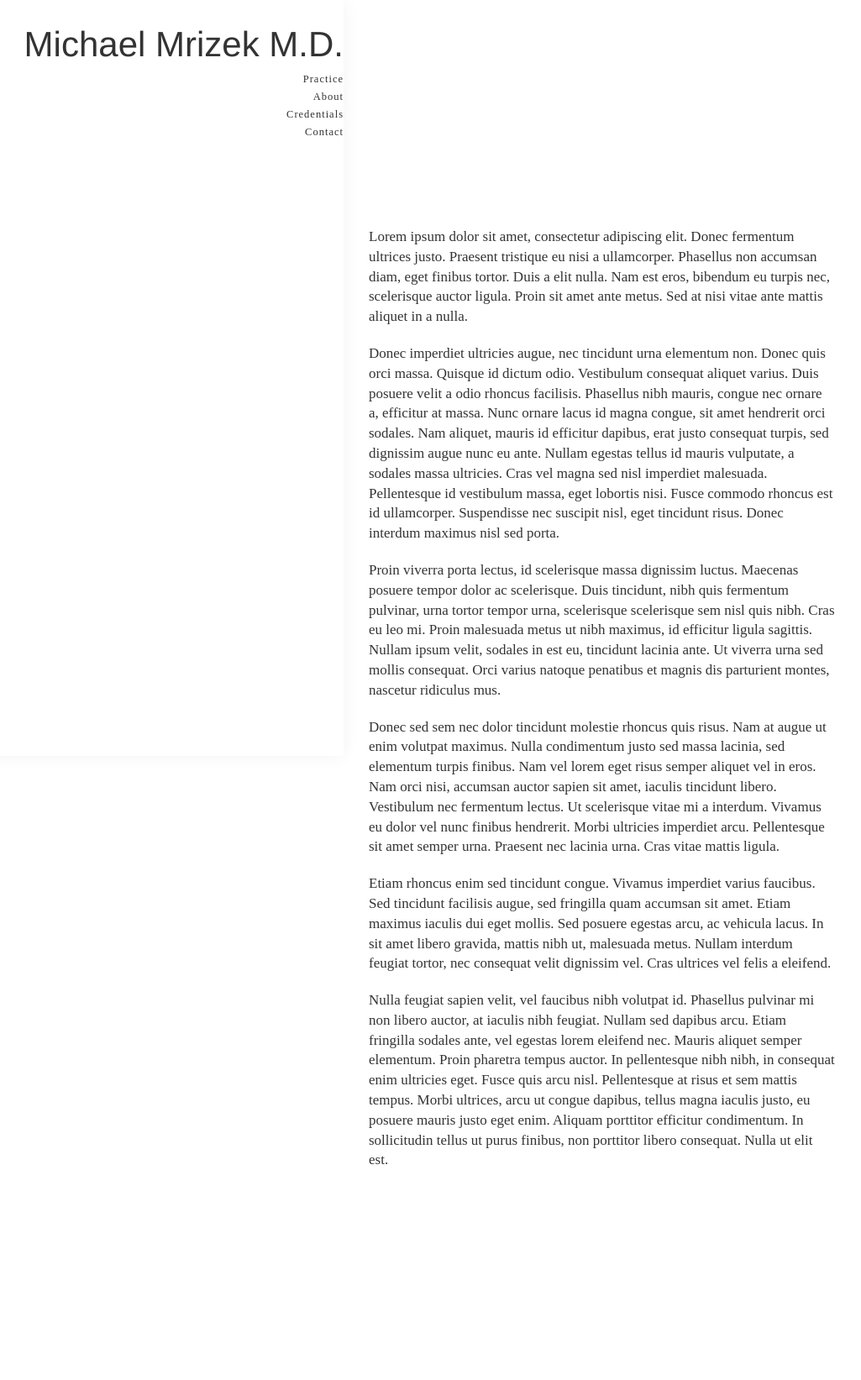
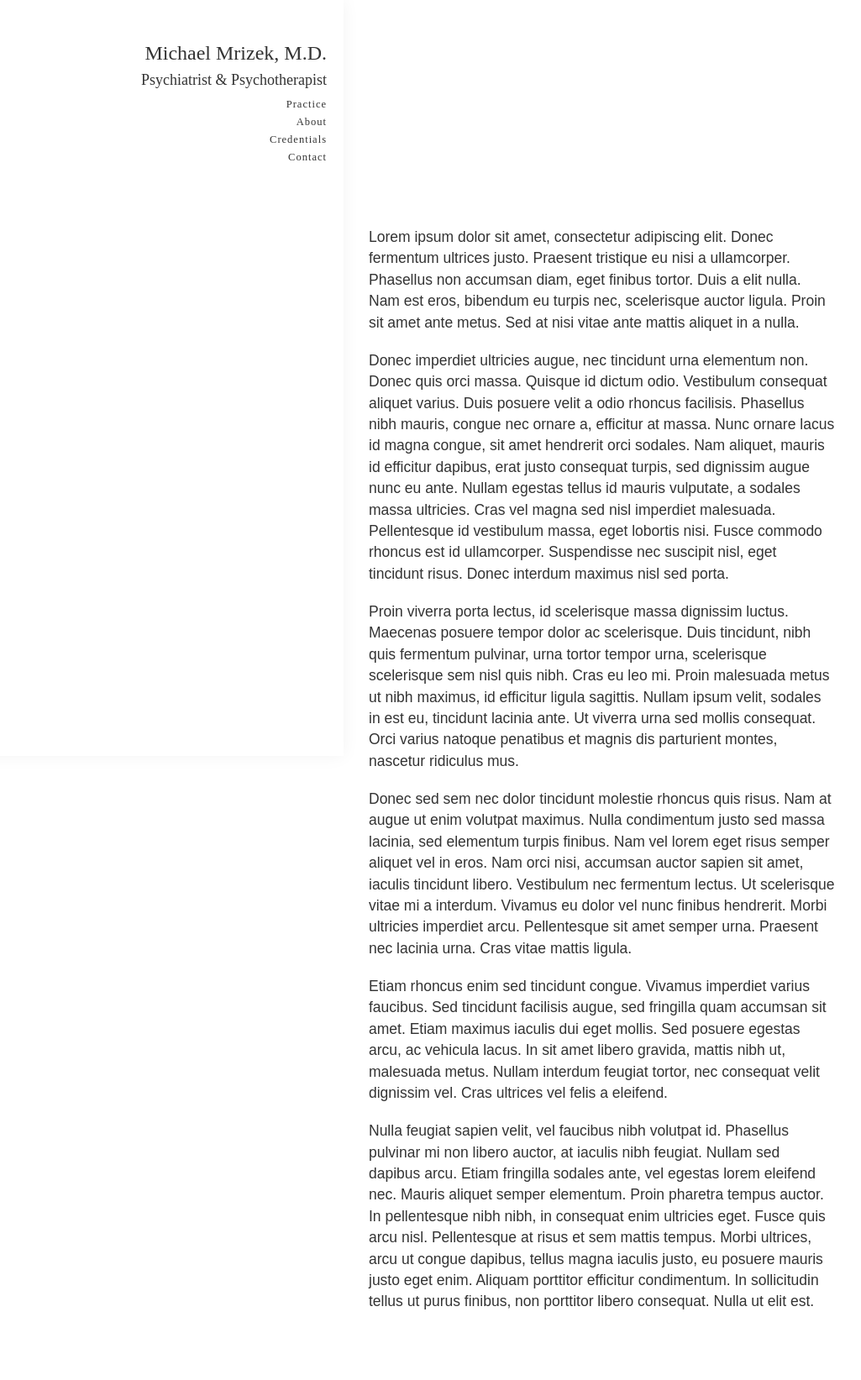
Before and after one commit to carolineportugal/michaelmrizekmd, a Jekyll site: the page built from about/index.html, in a window 1280 px wide. Shown: the whole page at 84% size, without its empty margins (21-1046 px from the left). Built offline with Jekyll 4.4.1, drawn with Linux system fonts in a browser that asks for light colours; nearby versions of some CDN libraries; some web fonts are replaced; before the commit the page ends 1473 px from its top, so only the background shows below that.

Commit message:
editing logo and navbar

```diff
--- a/_sass/_nav.scss
+++ b/_sass/_nav.scss
@@ -6,7 +6,8 @@ nav{
   justify-content: flex-end;
 
   .nav-content{
-    padding-top:3rem;
+    padding:3rem 2rem 0 0;
+    // margin-right: 15px;
     position:fixed;
     // background: red;
     box-shadow: 0px 0px 20px 0px rgba(0,0,0,0.05);
@@ -16,33 +17,10 @@ nav{
   }
 
   .logo{
-    font-size:42px;
-    // font-family: "begum";
-    // text-transform: uppercase;
+    font-size:25px;
+    @include begum-bold();
     margin-bottom:1rem;
-    // text-shadow: 0px 5px #cdff00;
-  }
-
-
-
-  .two{
-    @include begum-light-italic();
-  }
-
-  .four{
-    @include begum-regular-italic();
-  }
-
-  .six{
-    @include begum-medium-italic();
-  }
-
-  .eight{
-    @include begum-semibold-italic();
-  }
-
-  .ten{
-    @include begum-bold-italic();
+    // color:#2effd2;
   }
 
   ul{
--- a/_sass/_typography.scss
+++ b/_sass/_typography.scss
@@ -1,15 +1,11 @@
 //Default values for typography
 
 h3{
-  margin-bottom:3rem;
-  margin-top:0;
 }
 
 p{
-  // @include meta-serif-book();
-  font-size:17px;
-  line-height: 1.4;
+  @include caravel-regular();
+  font-size:17.5px;
+  line-height: 1.45;
   margin-bottom:2rem;
-  font-family: "caravel";
-  font-weight:400;
 }
--- a/about/index.html
+++ b/about/index.html
@@ -10,7 +10,10 @@ title: About
         <div class="col-sm-4">
             <nav>
                 <div class="nav-content">
-                    <h3 class="logo">Michael Mrizek M.D.</h3>
+                    <div class="logo">
+                      <h3 class="">Michael Mrizek, M.D.</h3>
+                      <h4 class="">Psychiatrist & Psychotherapist</h4>
+                    </div>
                     <ul>
                         <li>Practice</li>
                         <li class="active">About</li>
--- a/css/main.scss
+++ b/css/main.scss
@@ -19,7 +19,7 @@
 html, body{
   @include font-smoothing();
   font-feature-settings: "onum" on;
-  // @include meta-serif-book();
+  @include caravel-regular();
   overflow-x:hidden;
 }
 
```
Also changed, not shown: 2 other files.
